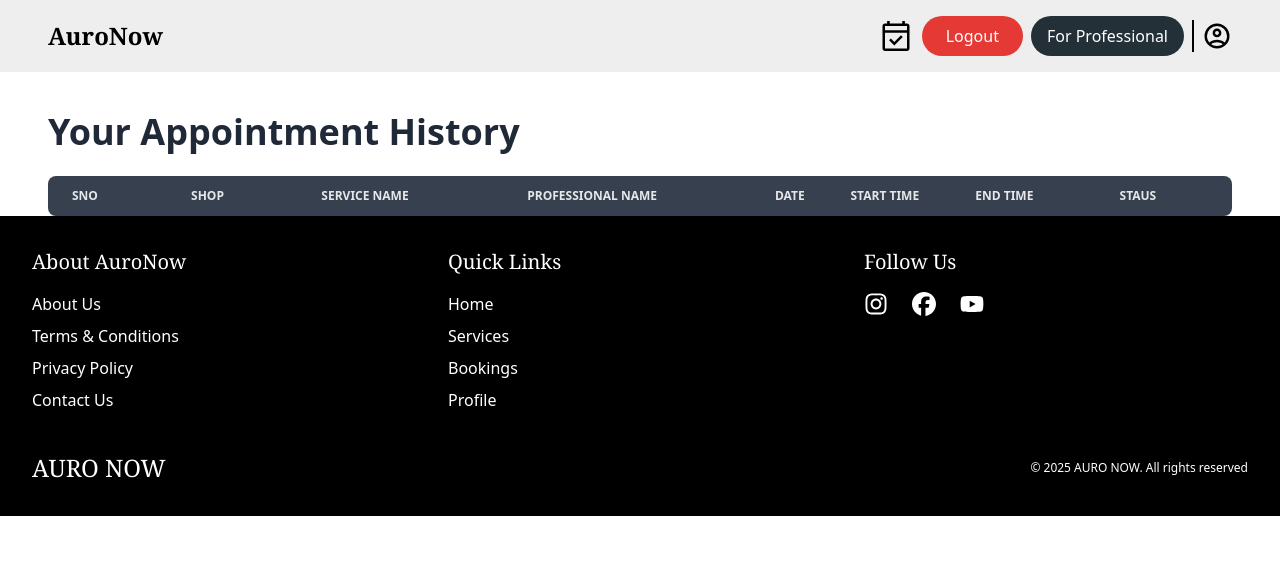
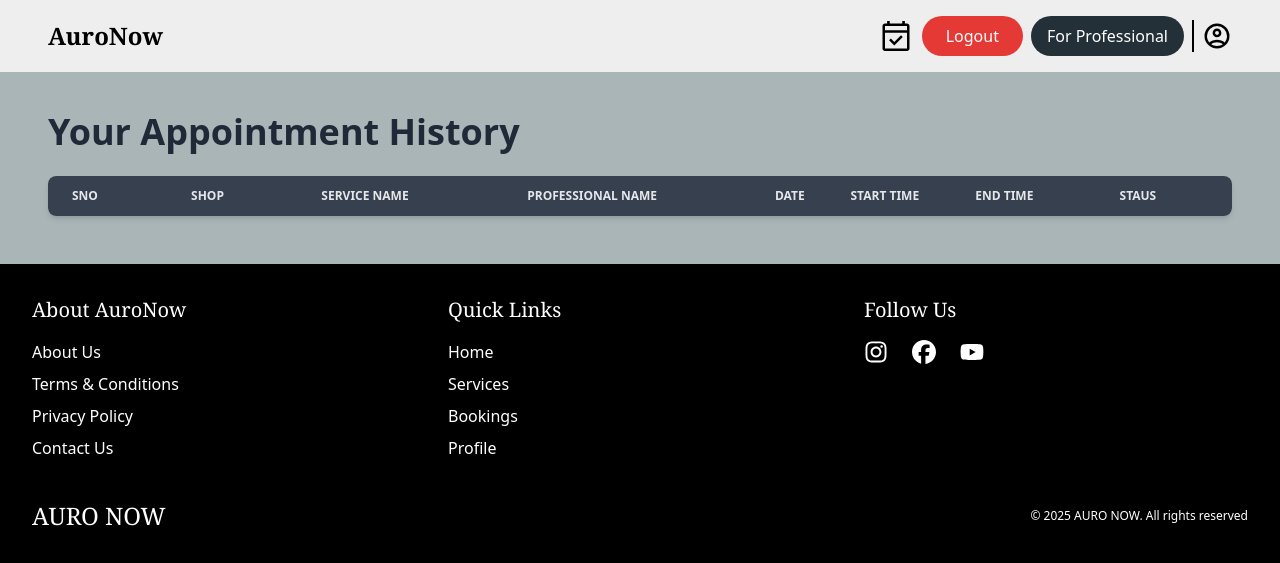
Before and after one commit to HarisKhann1/AuroNow, a Django app: page /appointment-history/ in a window 1280 px wide. Shown: the top 563 px of the page. Run offline with Django 5.2, Linux system fonts and the light colour scheme; the visitor is signed in with stand-in values (Sample User, id 1); data that the repository does not hold is empty; some libraries are stand-ins or nearby versions.

Commit message:
improve different pages ui

```diff
--- a/AuroNow/auroUser/templates/auth/signup.html
+++ b/AuroNow/auroUser/templates/auth/signup.html
@@ -6,8 +6,8 @@
 {% endblock %}
 
 {% block main %}
-    <section>
-        <div class="flex flex-col justify-center p-4 mt-20 sm:mt-28">
+    <section class="bg-[#aab5b7]">
+        <div class="flex flex-col justify-center p-4 pt-20 sm:pt-28 py-12">
         <div class="max-w-md w-full mx-auto border border-slate-300 rounded-2xl p-8 bg-off-white-google shadow-md">
             <div class="text-center mb-10">
                 <h1 class="font-bold underline text-secondary-color text-lg sm:text-2xl">SignUp</h1>
@@ -69,7 +69,7 @@
                     </button>
                 </div>
                 <!-- Already have an account -->
-                <p class="text-slate-800 text-sm mt-6 text-center">Already have an account? <a href="{% url "user_login" %}" class="text-indigo-600 font-semibold hover:underline ml-1">Login here</a></p>
+                <p class="text-slate-800 text-sm mt-6 text-center">Already have an account? <a href="{% url "user_login" %}" class="text-gray-600 font-semibold hover:underline ml-1">Login</a></p>
             </form>
         </div>
         </div>
--- a/AuroNow/auroUser/templates/user_appointment.html
+++ b/AuroNow/auroUser/templates/user_appointment.html
@@ -6,11 +6,11 @@
 {% endblock title %}
 
 {% block main %}
-    <section class="container px-4 md:px-8 lg:px-12 m-auto mt-28">
+    <section class="bg-[#aab5b7] container px-4 md:px-8 lg:px-12 m-auto pt-28 py-12">
         <h1 class="text-2xl md:text-3xl lg:text-4xl font-bold text-gray-800 mb-6">
             Your Appointment History
         </h1>
-        <div class="relative overflow-x-auto shadow-sm sm:rounded-lg">
+        <div class="bg-slate-200 relative overflow-x-auto shadow-md sm:rounded-lg">
                     <table class="w-full text-sm text-left rtl:text-right text-gray-500">
                         <thead class="text-xs uppercase bg-table-background text-gray-200">
                             <tr>
--- a/AuroNow/auroUser/templates/user_profile.html
+++ b/AuroNow/auroUser/templates/user_profile.html
@@ -6,7 +6,7 @@
 {% endblock title %}
 
 {% block main %}
-    <section class="mt-24 container flex items-center justify-center">
+    <section class="bg-[#aab5b7] pt-28 py-12 container flex items-center justify-center">
         {% if messages %}
         <div class="fixed top-24 right-5 z-50 space-y-2">
             {% for message in messages %}
--- a/AuroNow/auroUser/views.py
+++ b/AuroNow/auroUser/views.py
@@ -353,10 +353,10 @@ def logout_view(request):
 # ------------------------------Signup View Start-------------------------------------------------
 # User Singup View
 def user_signup(request):
-    loc = get('http://ip-api.com/json/')
-    city = loc.json().get('city', 'N/A')
 
     if request.method == 'POST':
+        loc = get('http://ip-api.com/json/')
+        city = loc.json().get('city', 'N/A')
         name = request.POST.get('name')
         email = request.POST.get('email')
         phone = request.POST.get('phone')
--- a/AuroNow/theme/static/css/dist/styles.css
+++ b/AuroNow/theme/static/css/dist/styles.css
@@ -2090,6 +2090,11 @@ select {
   background-color: rgb(255 255 255 / var(--tw-bg-opacity, 1));
 }
 
+.bg-slate-200 {
+  --tw-bg-opacity: 1;
+  background-color: rgb(226 232 240 / var(--tw-bg-opacity, 1));
+}
+
 .bg-opacity-50 {
   --tw-bg-opacity: 0.5;
 }
@@ -2322,6 +2327,10 @@ select {
 
 .pt-8 {
   padding-top: 2rem;
+}
+
+.pt-24 {
+  padding-top: 6rem;
 }
 
 .text-left {
@@ -3134,6 +3143,10 @@ input:-webkit-autofill:focus {
     padding-bottom: 0.25rem;
   }
 
+  .sm\:pt-28 {
+    padding-top: 7rem;
+  }
+
   .sm\:text-2xl {
     font-size: 1.5rem;
     line-height: 2rem;
```
Also changed, not shown: AuroNow/auroUser/templates/auth/login.html (+4 -3 lines).
